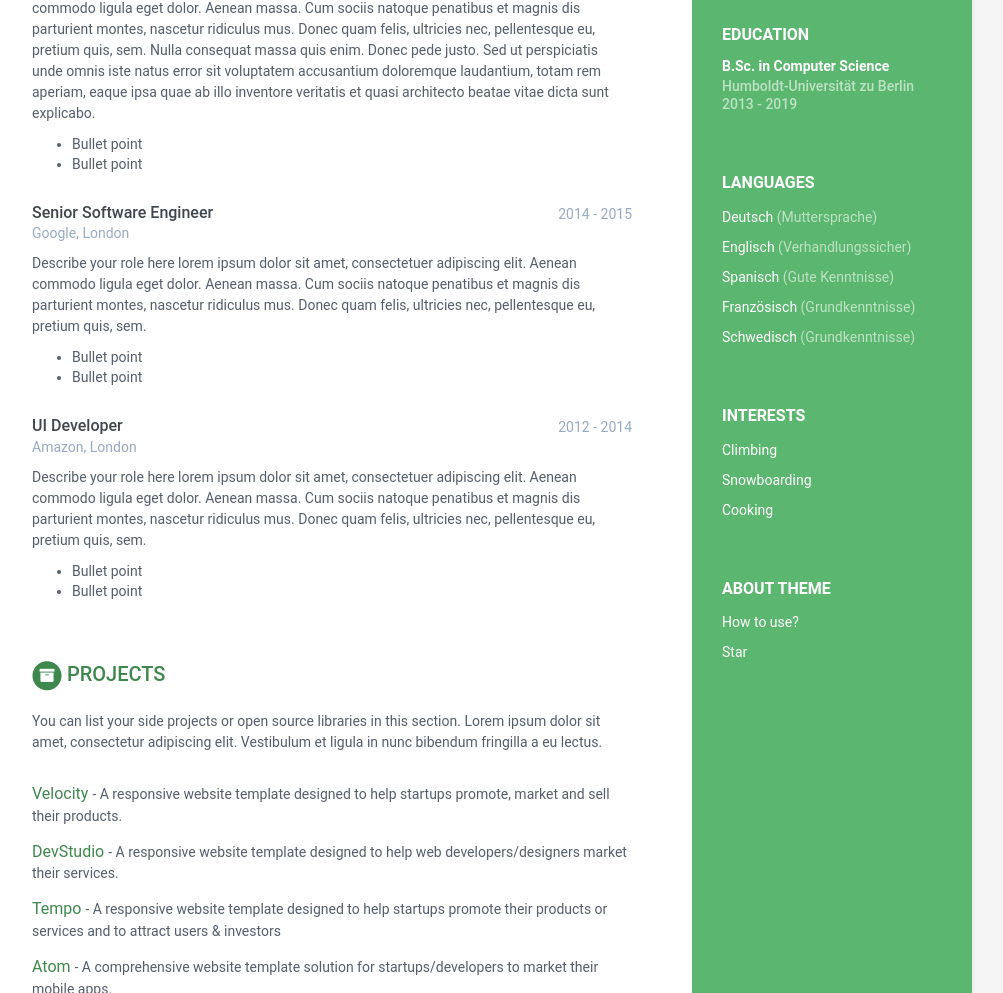
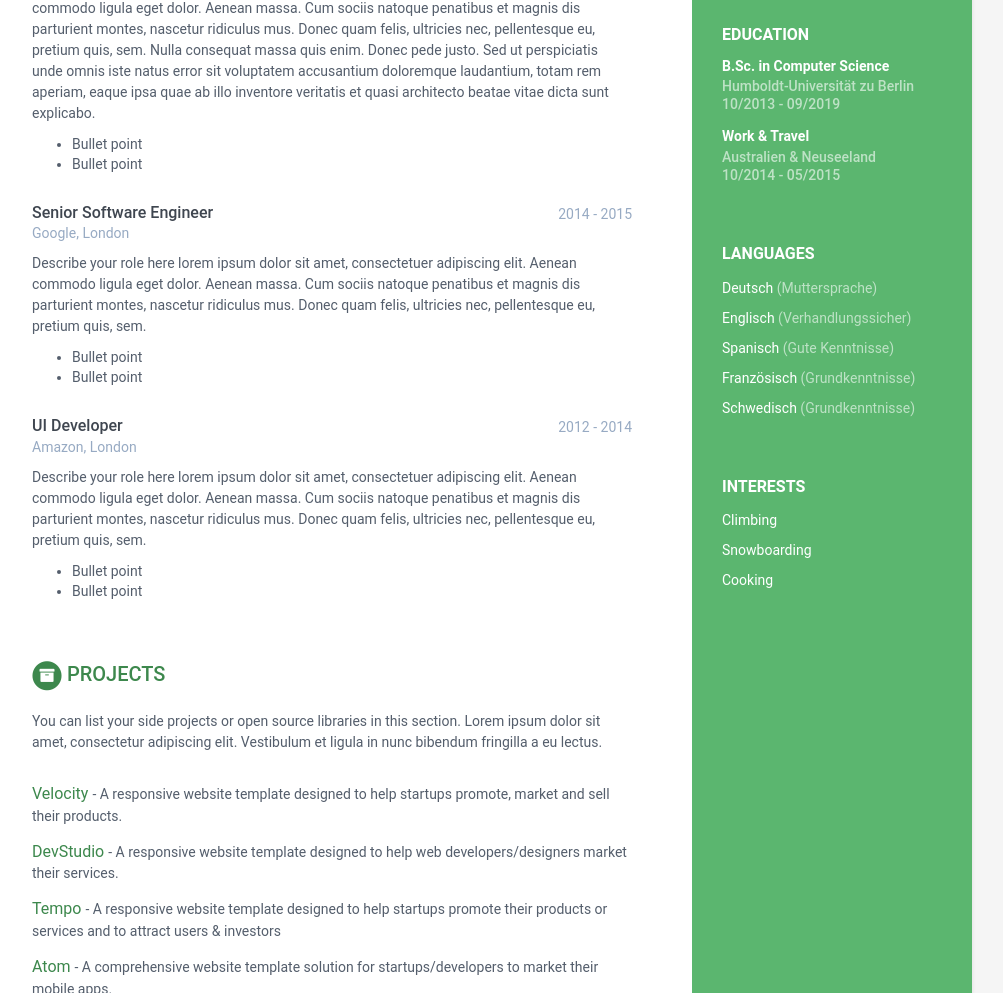
Before and after one commit to reneburghardt/reneburghardt.github.io, a Jekyll site: the page built from index.html, in a window 1280 px wide and 1400 px high, cut to the strip 407-1400 px from the top of the window. Shown: the whole strip, without its empty margins (168-1171 px from the left). Built offline with Jekyll 4.4.1, drawn with Linux system fonts in a browser that asks for light colours; some of the changed lines change nothing that is shown.

Commit message:
remove about and add work & travel

```diff
--- a/_data/data.yml
+++ b/_data/data.yml
@@ -3,7 +3,7 @@
 #
 
 sidebar:
-    about: True # set to False or comment line if you want to remove the "how to use?" in the sidebar
+    about: False # set to False or comment line if you want to remove the "how to use?" in the sidebar
     education: True # set to False if you want education in main section instead of in sidebar
 
     # Profile information
@@ -63,7 +63,19 @@
 education:
     - degree: B.Sc. in Computer Science
       university: Humboldt-Universität zu Berlin
-      time: 2013 - 2019
+      time: 10/2013 - 09/2019
+      details: |
+        Describe your study here lorem ipsum dolor sit amet, consectetuer
+        adipiscing elit. Aenean commodo ligula eget dolor. Aenean massa. Cum
+        sociis natoque penatibus et magnis dis parturient montes, nascetur
+        ridiculus mus. Donec quam felis, ultricies nec, pellentesque eu,
+        pretium quis, sem.
+          - Bullet point
+          - Bullet point
+
+    - degree: Work & Travel
+      university: Australien & Neuseeland
+      time: 10/2014 - 05/2015
       details: |
         Describe your study here lorem ipsum dolor sit amet, consectetuer
         adipiscing elit. Aenean commodo ligula eget dolor. Aenean massa. Cum
```
